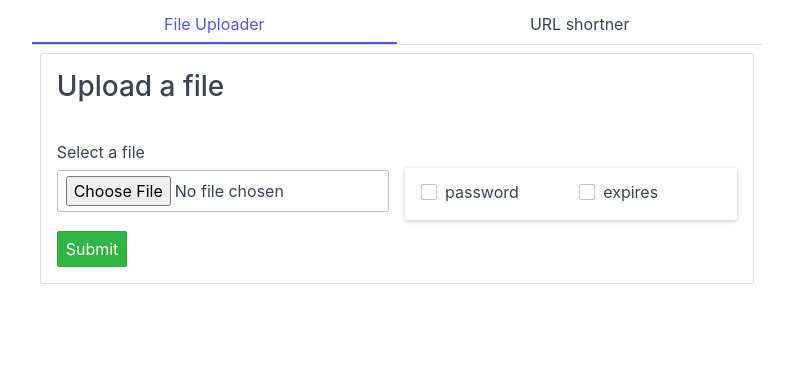
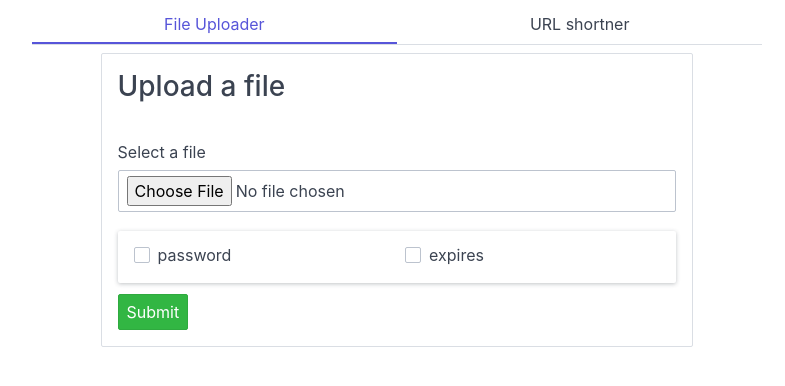
Before and after one commit to fosslife/delta, a React (Create React App) app in the folder client/: page / in a window 1280 px wide. Shown: the top 386 px of the page, without its empty margins (243-1028 px from the left). Built offline with nearby package versions, Linux system fonts and the light colour scheme.

Commit message:
refactor: ui changes

```diff
--- a/client/src/components/FileUploader.js
+++ b/client/src/components/FileUploader.js
@@ -78,7 +78,7 @@ function FileUploader() {
         <div id="fileuploader">
             <div className="container mt-2">
                 <div className="columns">
-                    <div className="column col-12">
+                    <div className="column col-10 col-mx-auto">
                         <div className="card">
                             <div className="card-header">
                                 <div className="card-title h5">
@@ -132,7 +132,7 @@ function FileUploader() {
                             </div>
                             <div className="card-body">
                                 <div className="columns">
-                                    <div className="column col-6">
+                                    <div className="column col-12">
                                         <div className="form-group">
                                             <label
                                                 className="form-label"
@@ -150,11 +150,13 @@ function FileUploader() {
                                             />
                                         </div>
                                     </div>
-                                    <div
-                                        className="column col-6"
-                                        style={{ marginTop: '30px' }}
-                                    >
-                                        <ul className="menu">
+                                </div>
+                                <div className="columns">
+                                    <div className="column col-12">
+                                        <ul
+                                            className="menu"
+                                            style={{ marginTop: '15px' }}
+                                        >
                                             {/* <li
                                                 className="divider"
                                                 data-content="Options"
@@ -238,15 +240,6 @@ function FileUploader() {
                                     Submit
                                 </button>
                             </div>
-                            {/* <div className="card-footer">
-                                <button
-                                    style={{ marginTop: '15px' }}
-                                    className="btn btn-success"
-                                    onClick={handleSubmit}
-                                >
-                                    Submit
-                                </button>
-                            </div> */}
                         </div>
                     </div>
                 </div>
```
